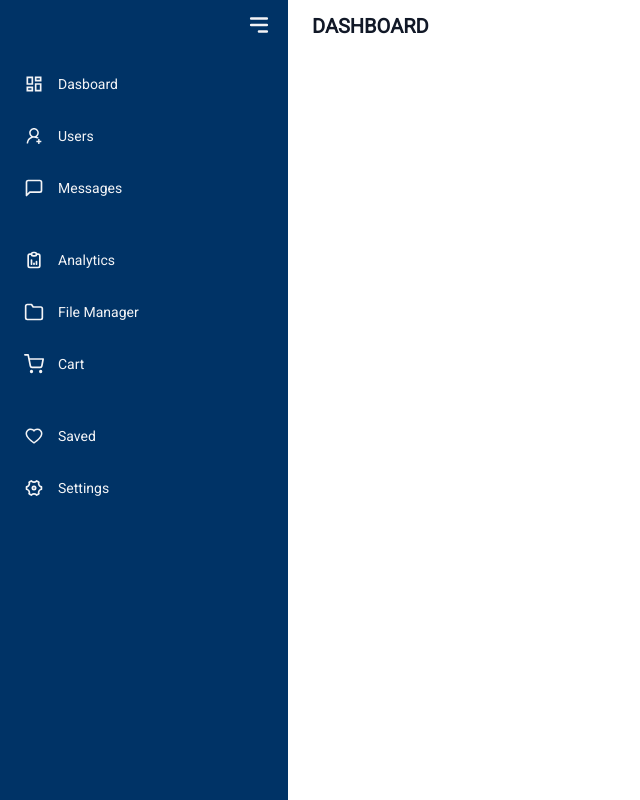
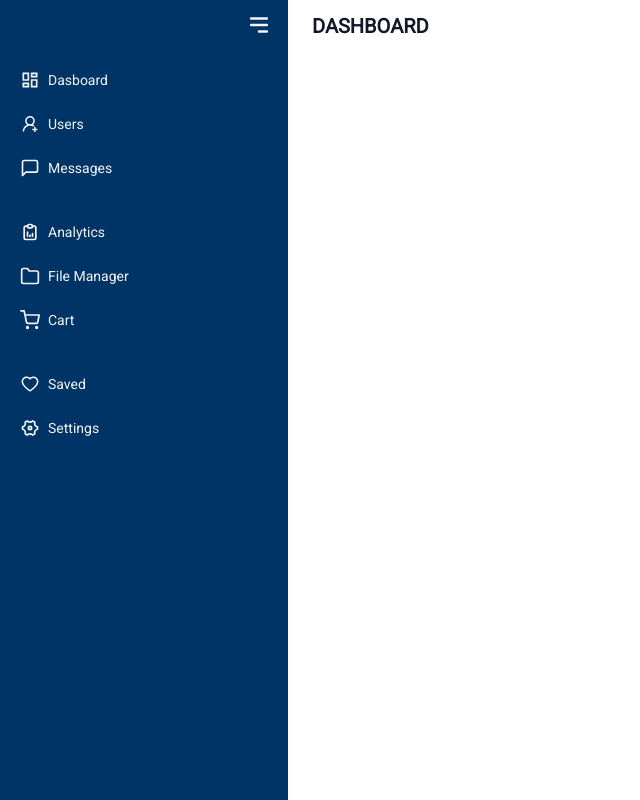
Before and after one commit to nceedee/user-dashboard, a React (Create React App) app: page / in a window 1280 px wide. Shown: the whole page, without its empty margins (0-640 px from the left). Built offline with nearby package versions, Linux system fonts and the light colour scheme.

Commit message:
The icons behave better now

```diff
--- /dev/null
+++ b/src/components/GlobalLayout/SideBar.tsx
@@ -0,0 +1,50 @@
+import React, { useState } from "react";
+import { HiMenuAlt3 } from "react-icons/hi";
+import { BrowserRouter, Link } from "react-router-dom";
+import { menus } from "./SideBar/Hooks/menuList";
+
+export const SideBar = () => {
+	const [open, setOpen] = useState(true);
+
+	return (
+		<div
+			className={` bg-secondary min-h-screen ${
+				open ? "w-72" : "w-16"
+			} duration-500 text-gray-100 px-4 `}>
+			<div className="py-3 flex justify-end">
+				<HiMenuAlt3
+					size={26}
+					className="cursor-pointer"
+					onClick={() => setOpen(!open)}
+				/>
+			</div>
+			<BrowserRouter>
+				<div className="mt-4 flex flex-col gap-4 relative">
+					{menus.map((menu, i) => (
+						<Link
+							to={menu.link}
+							key={i}
+							className={`${
+								menu.margin && "mt-5"
+							} group flex items-center text-sm space-x-2 font-medium p-1 hover:bg-accent rounded-md capitalize   `}>
+							<menu.icon size={20} className={`${!open && "w-full"}`} />
+							<h2
+								style={{ transitionDelay: `${i + 3}00ms` }}
+								className={`whitespace-pre duration-500   ${
+									!open && "w-0 opacity-0 translate-x-28 overflow-hidden"
+								}`}>
+								{menu.name}
+							</h2>
+							<h2
+								className={`${
+									open && "hidden"
+								} absolute left-48 bg-accent font-semibold whitespace-pre text-white rounded-md drop-shadow-lg w-0 px-0 py-0 overflow-hidden lowercase group-hover:px-2 group-hover:py-1 group-hover:left-14 group-hover:duration-300 group-hover:w-fit`}>
+								{menu.name}
+							</h2>
+						</Link>
+					))}
+				</div>
+			</BrowserRouter>
+		</div>
+	);
+};
--- /dev/null
+++ b/src/components/GlobalLayout/SideBar/Hooks/menuList.ts
@@ -0,0 +1,16 @@
+import { MdOutlineDashboard } from "react-icons/md";
+import { AiOutlineHeart, AiOutlineUserAdd } from "react-icons/ai";
+import { FiFolder, FiMessageSquare, FiShoppingCart } from "react-icons/fi";
+import { TbReportAnalytics } from "react-icons/tb";
+import { RiSettings4Line } from "react-icons/ri";
+
+export const menus = [
+	{ name: "dasboard", link: "/", icon: MdOutlineDashboard },
+	{ name: "users", link: "/", icon: AiOutlineUserAdd },
+	{ name: "messages", link: "/", icon: FiMessageSquare },
+	{ name: "analytics", link: "/", icon: TbReportAnalytics, margin: true },
+	{ name: "file manager", link: "/", icon: FiFolder },
+	{ name: "cart", link: "/", icon: FiShoppingCart },
+	{ name: "saved", link: "/", icon: AiOutlineHeart, margin: true },
+	{ name: "settings", link: "/", icon: RiSettings4Line },
+];
--- a/src/components/Pages/Dashboard/Dashboard.tsx
+++ b/src/components/Pages/Dashboard/Dashboard.tsx
@@ -1,61 +1,9 @@
-import React, { useState } from "react";
-import { HiMenuAlt3 } from "react-icons/hi";
-import { MdOutlineDashboard } from "react-icons/md";
-import { AiOutlineHeart, AiOutlineUserAdd } from "react-icons/ai";
-import { FiFolder, FiMessageSquare, FiShoppingCart } from "react-icons/fi";
-import { TbReportAnalytics } from "react-icons/tb";
-import { RiSettings4Line } from "react-icons/ri";
-import { BrowserRouter, Link } from "react-router-dom";
+import { SideBar } from "../../GlobalLayout/SideBar";
+
 export const Dashboard = () => {
-	const menus = [
-		{ name: "dasboard", link: "/", icon: MdOutlineDashboard },
-		{ name: "users", link: "/", icon: AiOutlineUserAdd },
-		{ name: "messages", link: "/", icon: FiMessageSquare },
-		{ name: "analytics", link: "/", icon: TbReportAnalytics, margin: true },
-		{ name: "file manager", link: "/", icon: FiFolder },
-		{ name: "cart", link: "/", icon: FiShoppingCart },
-		{ name: "saved", link: "/", icon: AiOutlineHeart, margin: true },
-		{ name: "settings", link: "/", icon: RiSettings4Line },
-	];
-
-	const [open, setOpen] = useState(true);
 	return (
 		<section className="flex space-x-6">
-			<div
-				className={` bg-secondary min-h-screen ${
-					open ? "w-72" : "w-16"
-				} duration-500 text-gray-100 px-4 `}>
-				<div className="py-3 flex justify-end">
-					<HiMenuAlt3
-						size={26}
-						className="cursor-pointer"
-						onClick={() => setOpen(!open)}
-					/>
-				</div>
-				<BrowserRouter>
-					<div className="mt-4 flex flex-col gap-4 relative">
-						{menus.map((menu, i) => (
-							<Link
-								to={menu.link}
-								key={i}
-								className={`${
-									menu.margin && "mt-5"
-								} group flex items-center text-sm gap-3.5 font-medium p-2 hover:bg-accent rounded-md capitalize`}>
-								<menu.icon size={20} />
-
-								<h2
-									style={{ transitionDelay: `${i + 3}00ms` }}
-									className={`whitespace-pre duration-500 ${
-										!open && "opacity-0 translate-x-28 overflow-hidden"
-									}`}>
-									{menu.name}
-								</h2>
-								<h2 className={ `${open && 'hidden'} absolute left-48 bg-accent font-semibold whitespace-pre text-white rounded-md drop-shadow-lg w-0 px-0 py-0 overflow-hidden lowercase group-hover:px-2 group-hover:py-1 group-hover:left-14 group-hover:duration-300 group-hover:w-fit` }>{menu.name }</h2>
-							</Link>
-						))}
-					</div>
-				</BrowserRouter>
-			</div>
+			<SideBar />
 			<div className="m-3 text-xl text-gray-900 font-semibold">DASHBOARD</div>
 		</section>
 	);
```
